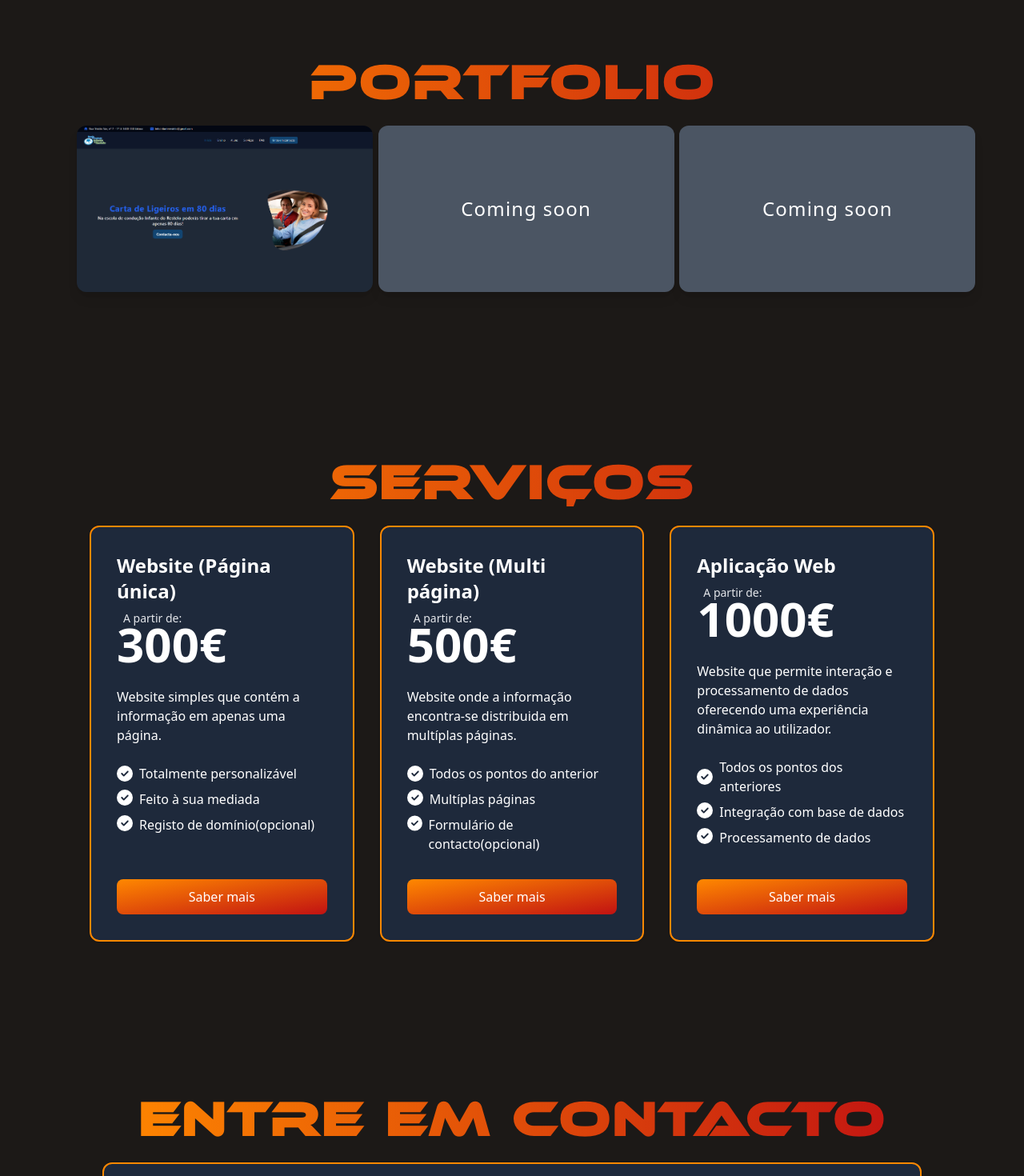
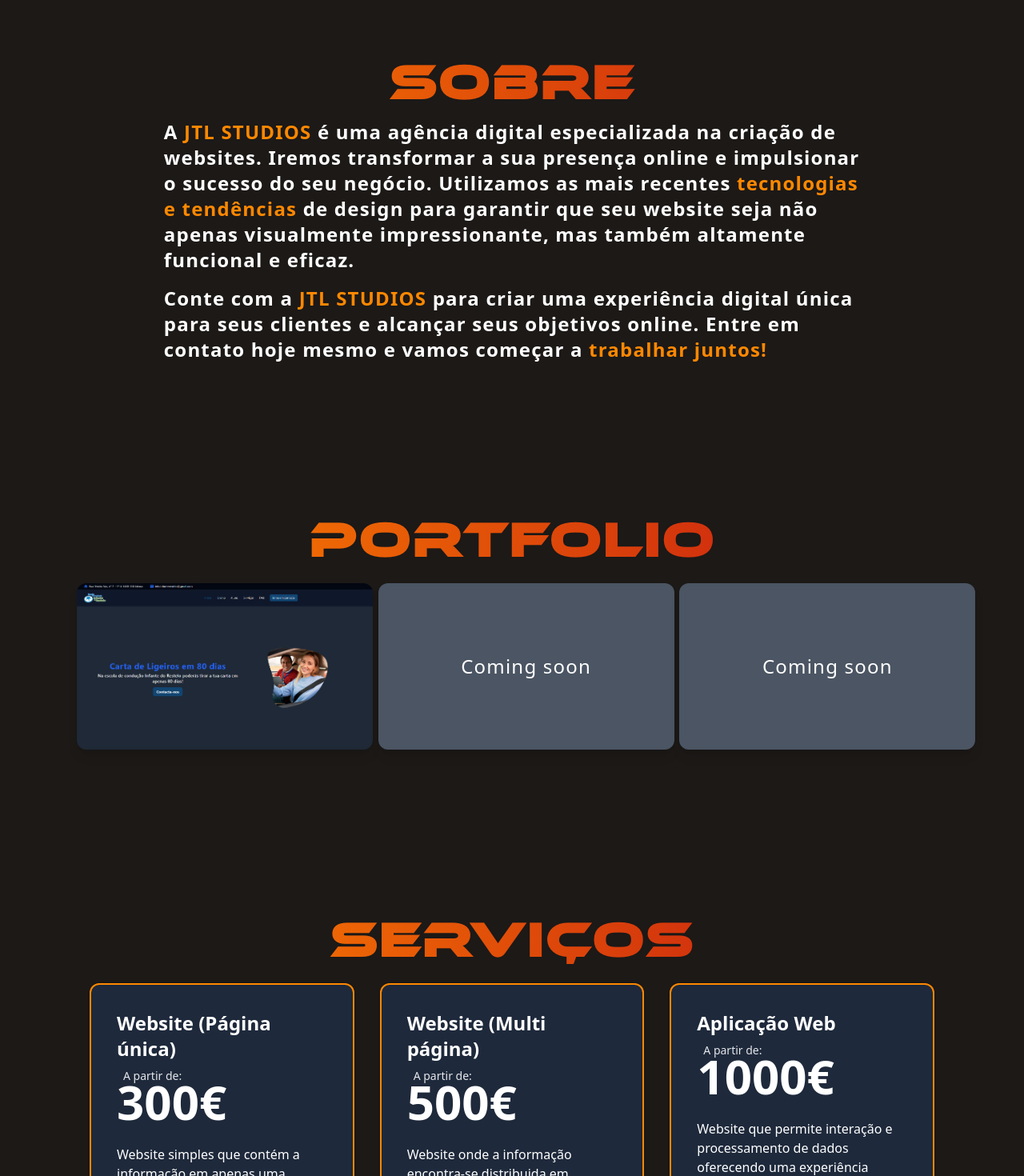
Before and after one commit to joselopes04/jtlstudios, a React (Create React App) app: page / in a window 1280 px wide. Shown: the part 860-2330 px from the top of the page at 80% size. Built offline with nearby package versions, Linux system fonts and the light colour scheme.

Commit message:
about brand

```diff
--- a/public/index.html
+++ b/public/index.html
@@ -8,7 +8,6 @@
   <meta name="theme-color" content="#000000" />
   <meta name="description"
     content="A JTLStudios é uma agência web especializada no desenvolvimento de websites profissionais para elevar o seu negócio a um novo nível!" />
-    <meta name="google-site-verification" content="69gVVQHT66pukyygRRLygHuGwph5tOwrvo0lNRyP9rU" />
     <link rel="apple-touch-icon" href="%PUBLIC_URL%/logo192.png" />
   <!--
       manifest.json provides metadata used when your web app is installed on a
--- a/src/components/form.jsx
+++ b/src/components/form.jsx
@@ -33,13 +33,13 @@
 
     return (
         <div id='form' className='mb-32'>
-            <h1 className="pb-6 title">Entre em contacto</h1>
+            <h2 className="pb-6 title">Entre em contacto</h2>
             <div className='grid max-w-5xl grid-cols-1 p-10 mb-12 transition-all border-2 gap-x-4 border-brandOrange rounded-xl sm:grid-cols-2 bg-slate-800'>
                 <div>
-                    <h2 className='text-xl font-bold tracking-wider text-white ng-10 sm:text-3xl'>
+                    <h3 className='text-xl font-bold tracking-wider text-white ng-10 sm:text-3xl'>
                         Contacte-nos e <span className='text-brandOrange'>juntos</span> vamos criar algo
-                        <span className='text-brandOrange'> incrível</span>!
-                    </h2>
+                        <span className='text-brandOrange'> incrível!</span>
+                    </h3>
                     <ul className="my-5 ml-3 space-y-4 text-white sm:space-y-10 sm:my-10 sm:mb-0">
                         <li className='flex items-center space-x-5 font-semibold tracking-wide'>
                             <MdOutlinePhone className='text-xl' />
--- a/src/pages/home.jsx
+++ b/src/pages/home.jsx
@@ -1,7 +1,8 @@
 import React, { useEffect } from 'react';
 import Form from '../components/form';
-import { FaCircleCheck } from "react-icons/fa6";
+import { FaCar, FaCircleCheck, FaUsers } from "react-icons/fa6";
 import LavaBubbles from '../components/lavaBubbles';
+import { IoSpeedometerSharp } from "react-icons/io5";
 
 const Home = () => {
 
@@ -19,8 +20,41 @@
                 </div>
             </div>
 
+            <div id='sobre' className='mb-24 sm:mb-48' >
+                <h1 className="title">Sobre</h1>
+                <div className='flex flex-col justify-center w-11/12 mx-auto md:w-4/5 text-pretty'>
+                    <div className='xl:hidden'>
+                        <p className='mt-4 text-lg font-semibold tracking-wider text-white sm:text-xl md:text-2xl'>
+                            A <span className='font-bold text-brandOrange'>JTL STUDIOS </span>
+                            é uma agência digital especializada na criação de websites.
+                        </p>
+                        <p className='mt-4 text-lg font-semibold tracking-wider text-white sm:text-xl md:text-2xl'>
+
+                            Iremos transformar a sua presença online e impulsionar o sucesso do seu negócio.
+                            Utilizamos as mais recentes <span className='font-bold text-brandOrange'>tecnologias e tendências </span>
+                            de design para garantir que seu website seja não apenas visualmente impressionante, mas também altamente funcional e eficaz.
+                        </p>
+                    </div>
+                    <div className='hidden xl:block'>
+                        <p className='mt-4 text-lg font-semibold tracking-wider text-white sm:text-xl md:text-2xl'>
+                            A <span className='font-bold text-brandOrange'>JTL STUDIOS </span>
+                            é uma agência digital especializada na criação de websites.
+                            Iremos transformar a sua presença online e impulsionar o sucesso do seu negócio.
+                            Utilizamos as mais recentes <span className='font-bold text-brandOrange'>tecnologias e tendências </span>
+                            de design para garantir que seu website seja não apenas visualmente impressionante, mas também altamente funcional e eficaz.
+                        </p>
+                    </div>
+                    <p className='mt-4 text-lg font-semibold tracking-wider text-white sm:text-xl md:text-2xl'>
+                        Conte com a <span className='font-bold text-brandOrange'>JTL STUDIOS </span>
+                        para criar uma experiência digital única para seus clientes e alcançar seus objetivos online.
+                        Entre em contato hoje mesmo e vamos começar a
+                        <span className='font-bold text-brandOrange'> trabalhar juntos!</span>
+                    </p>
+                </div>
+            </div>
+
             <div id='portfolio' className='mb-24 sm:mb-48' >
-                <h1 className="title">Portfolio</h1>
+                <h2 className="title">Portfolio</h2>
                 <div className='grid grid-cols-1 my-4 lg:mt-6 lg:grid-cols-2 xl:grid-cols-3 gap-y-5 gap-x-16 w-[98%]'>
                     <a href='https://escola-conducao.jtlstudios.pt' rel="noreferrer" target="_blank">
                         <div className={`cardContainer relative group mx-auto`} style={{ backgroundImage: `url(${process.env.PUBLIC_URL}/images/projetos/escolaDeConducao.png)` }}>
@@ -43,14 +77,14 @@
             </div>
 
             <div className='mb-24 sm:mb-48'>
-                <h1 id='services' className="title">Serviços</h1>
+                <h2 id='services' className="title">Serviços</h2>
                 <section className="pt-6">
                     <div className="px-4 mx-auto">
                         <div className="flex flex-wrap items-stretch -mx-4">
                             <div className="flex w-full mb-8 sm:px-4 md:w-1/2 lg:w-1/3 lg:mb-0">
                                 <div className="flex flex-col max-w-md p-6 mx-auto space-y-6 transition-all border-2 shadow hover:scale-105 border-brandOrange rounded-xl sm:p-8 bg-slate-800">
                                     <div className="space-y-2">
-                                        <h4 className="text-2xl font-bold text-white">Website (Página única)</h4>
+                                        <h3 className="text-2xl font-bold text-white">Website (Página única)</h3>
                                         <div className='flex flex-col'>
                                             <span className="ml-2 -mb-2 text-sm text-gray-200">A partir de:</span>
                                             <span className="text-5xl font-bold text-white md:text-6xl">300€</span>
@@ -77,7 +111,7 @@
                             <div className="flex w-full mb-8 sm:px-4 md:w-1/2 lg:w-1/3 lg:mb-0">
                                 <div className="flex flex-col max-w-md p-6 mx-auto space-y-6 transition-all border-2 shadow hover:scale-105 border-brandOrange rounded-xl sm:p-8 bg-slate-800">
                                     <div className="space-y-2">
-                                        <h4 className="text-2xl font-bold text-white">Website (Multi página)</h4>
+                                        <h3 className="text-2xl font-bold text-white">Website (Multi página)</h3>
                                         <div className='flex flex-col'>
                                             <span className="ml-2 -mb-2 text-sm text-gray-200">A partir de:</span>
                                             <span className="text-5xl font-bold text-white md:text-6xl">500€</span>
@@ -104,7 +138,7 @@
                             <div className="flex w-full mb-8 sm:px-4 md:w-1/2 lg:w-1/3 lg:mb-0">
                                 <div className="flex flex-col max-w-md p-6 mx-auto space-y-6 transition-all border-2 shadow hover:scale-105 border-brandOrange rounded-xl sm:p-8 bg-slate-800">
                                     <div className="space-y-2">
-                                        <h4 className="text-2xl font-bold text-white">Aplicação Web</h4>
+                                        <h3 className="text-2xl font-bold text-white">Aplicação Web</h3>
                                         <div className='flex flex-col'>
                                             <span className="ml-2 -mb-2 text-sm text-gray-200">A partir de:</span>
                                             <span className="text-5xl font-bold text-white md:text-6xl">1000€</span>
@@ -134,7 +168,7 @@
                 </section>
             </div>
             <Form />
-        </main>
+        </main >
     );
 };
 
```
